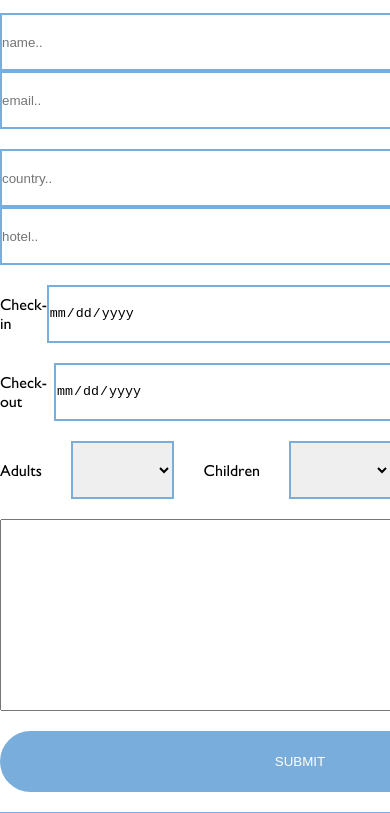
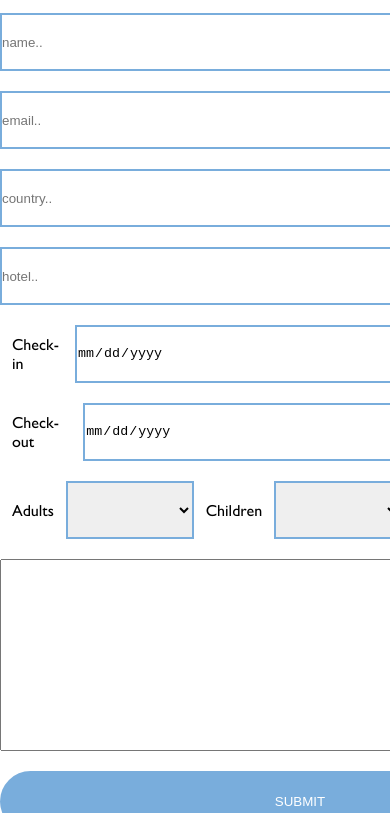
Before and after one commit to abzara20/homework-four, a plain HTML site: page index.html in a window 390 px wide. Shown: the part 1565-2378 px from the top of the page. Drawn offline with Linux system fonts and the light colour scheme.

Commit message:
change with for booking form elements on smaller screens

```diff
--- a/scss/form/booking-form.scss
+++ b/scss/form/booking-form.scss
@@ -79,6 +79,15 @@
                 }
                 .shorter{
                     width: 100%;
+                    margin-bottom: 20px;
+                }
+            }
+            .row{
+                .item{
+                    width: 100%;
+                }
+                p{
+                    padding:0 2%;
                 }
             }
         }
```
Also changed, not shown: css/styles.css.
